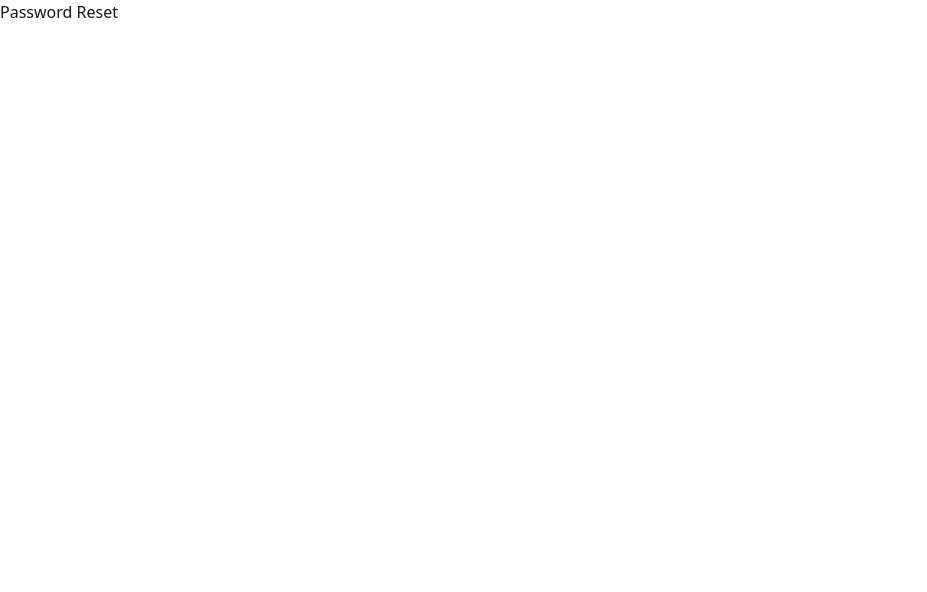
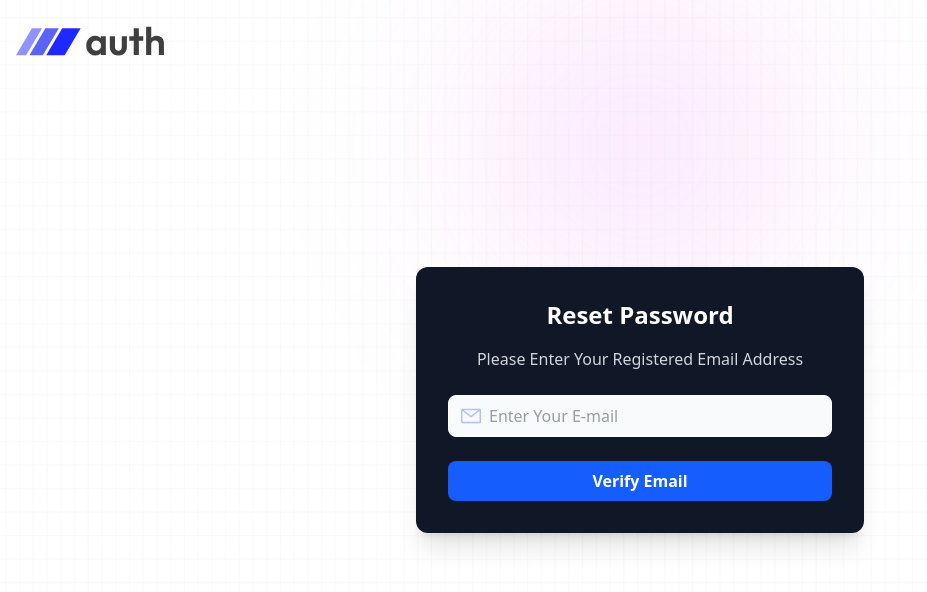
Before and after one commit to MujahidulIslam4541/MERN-Auth, a React (Vite) app in the folder client/: page /resetPassword in a window 1280 px wide. Shown: the top 592 px of the page, without its empty margins (0-927 px from the left). Built offline with nearby package versions, Linux system fonts and the light colour scheme; no server answers.

Commit message:
feat (paswordReset) passwordreset page ui design

```diff
--- a/client/src/components/Navbar.jsx
+++ b/client/src/components/Navbar.jsx
@@ -8,6 +8,7 @@ import axios from 'axios'
 const Navbar = () => {
     const { userData, backendUrl, setUserData, setIsLoggedIn } = useContext(AppContent)
     const navigate = useNavigate()
+    console.log(userData)
 
 
     const sendVerificationOtp = async () => {
@@ -28,7 +29,6 @@ const Navbar = () => {
     }
 
 
-
     const logOut = async () => {
         try {
             axios.defaults.withCredentials = true;
@@ -40,7 +40,6 @@ const Navbar = () => {
             toast.error(error.message)
         }
     }
-
 
     return (
         <div>
@@ -67,7 +66,7 @@ const Navbar = () => {
                             </p>
 
                             {/* Email Verification */}
-                            {userData?.isAccountVerified && (
+                            {!userData?.isAccountVerified && (
                                 <button
                                 onClick={sendVerificationOtp}
                                     className="w-full text-left px-4 py-1 text-sm text-blue-600 hover:bg-gray-100"
--- a/client/src/pages/EmailVarification.jsx
+++ b/client/src/pages/EmailVarification.jsx
@@ -1,4 +1,4 @@
-import { useContext, useRef } from 'react'
+import { useContext, useEffect, useRef } from 'react'
 import { assets } from '../../public/assets'
 import { AppContent } from '../context/AppContent'
 import toast from 'react-hot-toast'
@@ -53,12 +53,16 @@ const EmailVerification = () => {
         }
     }
 
+    useEffect(() => {
+        isLoggedIn && userData && userData.isAccountVerified && navigate('/')
+    }, [isLoggedIn, userData])
+
     return (
         <div className="bg-[url('/bg_img.png')] bg-cover bg-center min-h-screen relative">
 
             {/* Navbar Logo */}
             <div className="absolute top-4 left-4">
-                <img src={assets.logo} alt="Logo" className="h-12" />
+                <img src={assets.logo} alt="Logo" className="h-12" onClick={navigate('/')}/>
             </div>
 
             {/* Centered OTP Card */}
@@ -72,13 +76,6 @@ const EmailVerification = () => {
                     <p className="text-center text-gray-300 mb-6">
                         Please enter the OTP sent to your email address
                     </p>
-
-                    {/* Email Input */}
-                    {/* <input
-                        type="email"
-                        placeholder="Enter Your Email"
-                        className="w-full px-4 py-2 rounded-lg border mb-6"
-                    /> */}
 
                     {/* OTP Fields */}
                     <div className="flex justify-between mb-6">
--- a/client/src/pages/PasswordReset.jsx
+++ b/client/src/pages/PasswordReset.jsx
@@ -1,9 +1,55 @@
-import React from 'react'
+import React, { useState } from 'react'
+import { assets } from '../../public/assets'
+import { useNavigate } from 'react-router-dom'
 
 const PasswordReset = () => {
+  const navigate = useNavigate()
+  const [email, setEmail] = useState('')
+
   return (
-    <div>
-      <h2>Password Reset</h2>
+    <div className="bg-[url('/bg_img.png')] bg-cover bg-center min-h-screen relative">
+      {/* Navbar Logo */}
+      <div className="absolute top-4 left-4">
+        <img
+          src={assets.logo}
+          alt="Logo"
+          className="h-12 cursor-pointer"
+          onClick={() => navigate('/')}
+        />
+      </div>
+
+      <div className="flex items-center justify-center min-h-screen px-4">
+        <form className="bg-gray-900 text-white rounded-xl shadow-xl w-full max-w-md p-8">
+          {/* Heading */}
+          <h2 className="text-center text-2xl font-semibold mb-4">
+            Reset Password
+          </h2>
+          <p className="text-center text-gray-300 mb-6">
+            Please Enter Your Registered Email Address
+          </p>
+
+          {/* Email */}
+          <div className="flex items-center border rounded-lg px-3 py-2 bg-gray-50">
+            <img src={assets.mail_icon} alt="mail" className="w-5 h-5 mr-2" />
+            <input
+              type="email"
+              placeholder="Enter Your E-mail"
+              name="email"
+              value={email}
+              onChange={(e) => setEmail(e.target.value)}
+              className="w-full bg-transparent outline-none text-gray-700 "required
+            />
+          </div>
+
+          {/* Submit Button */}
+          <button
+            type="submit"
+            className="mt-6 w-full bg-blue-600 hover:bg-blue-700 py-2 rounded-lg text-white font-semibold transition"
+          >
+            Verify Email
+          </button>
+        </form>
+      </div>
     </div>
   )
 }
```
